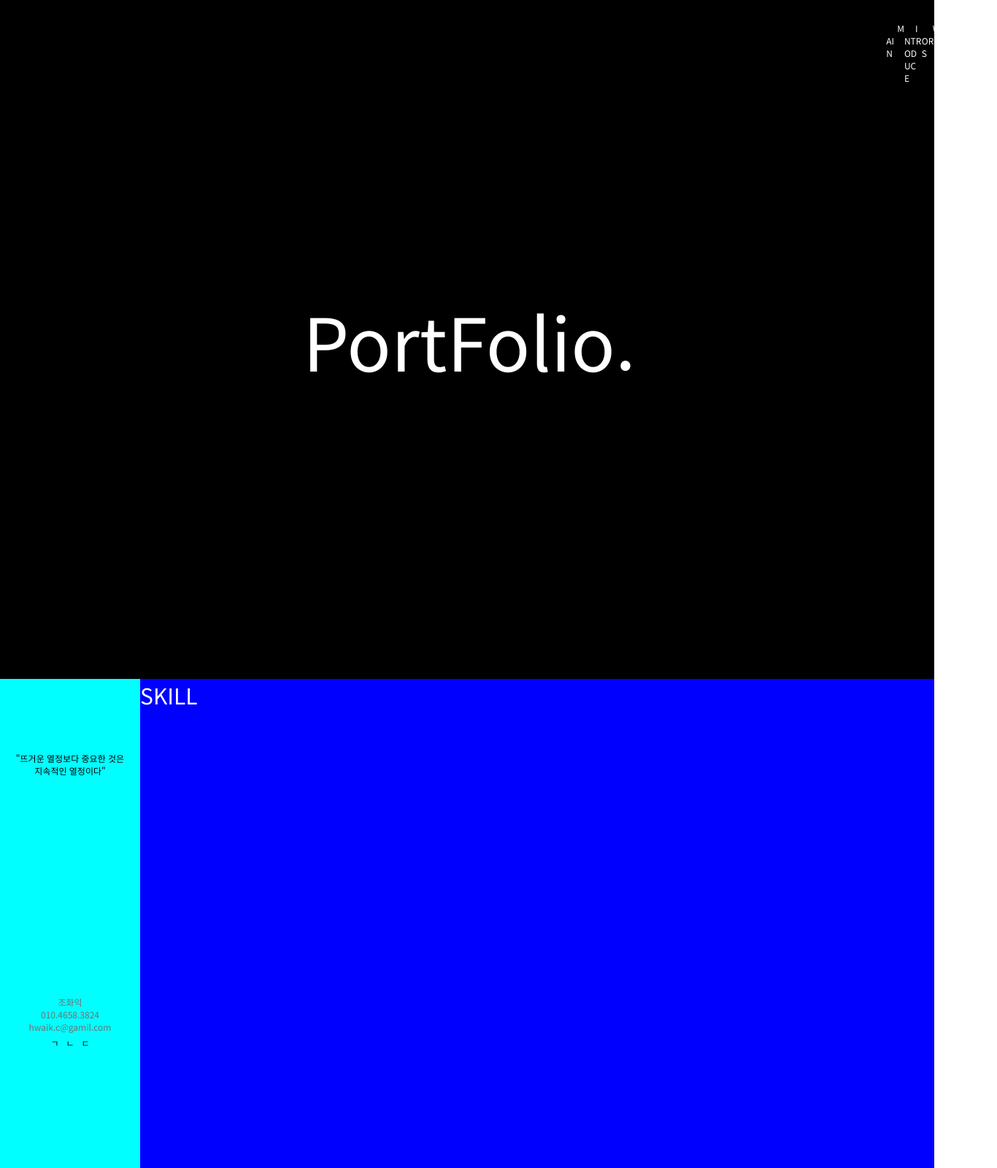
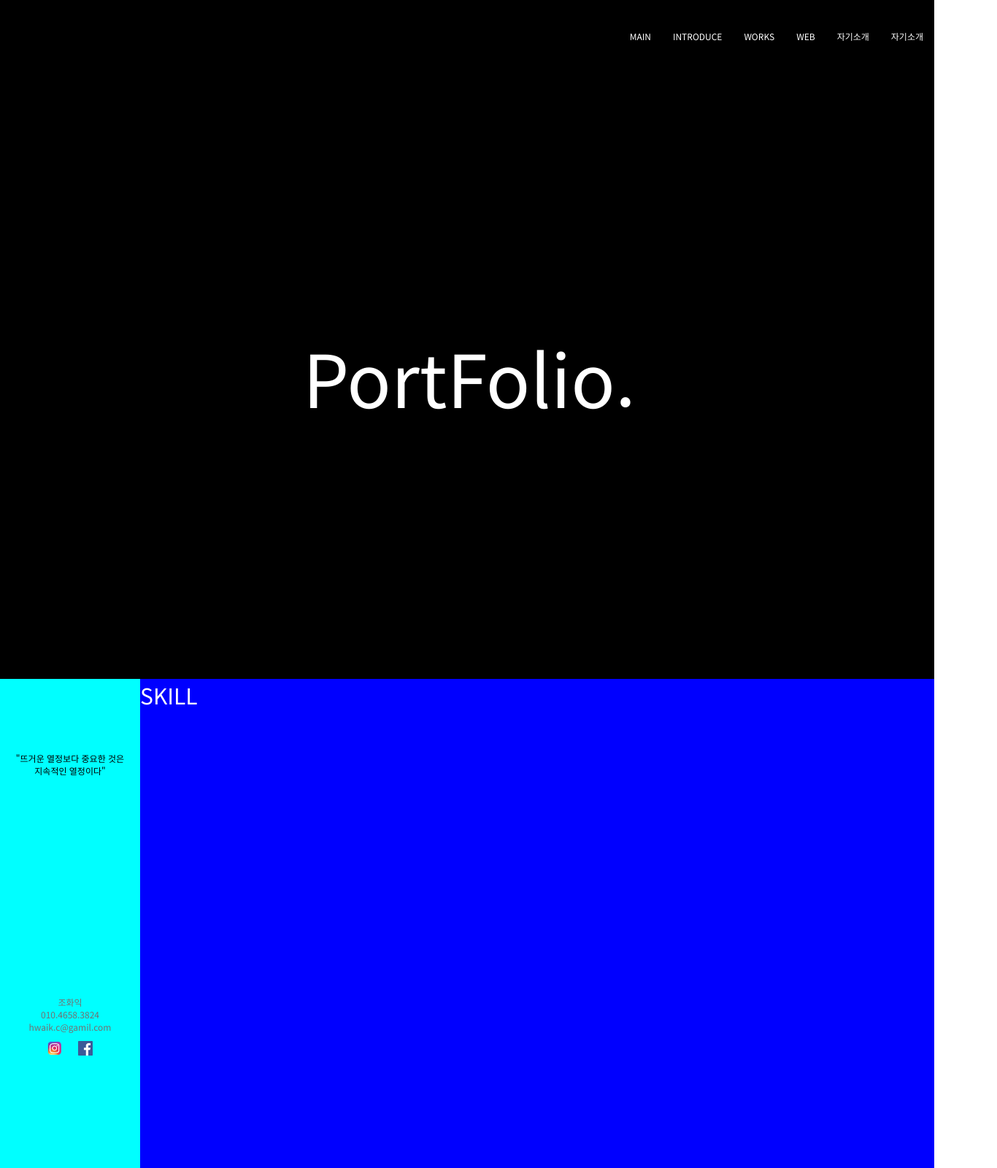
Before and after one commit to hwaik-c/FOliOs, a website: page portfolio.html in a window 1280 px wide. Shown: the top 1600 px of the page at 73% size, 1366 px wide, since content can reach past the window. Drawn offline with Linux system fonts and the light colour scheme.

Commit message:
update1
1

```diff
--- a/portfolio.css
+++ b/portfolio.css
@@ -1,24 +1,33 @@
 
 .one {
   width: 100%;
-  height: 930px;
+  height: 830px;
   background-color: black;
   display: flex;
   justify-content: center;
   position: relative;
 }
-.one ul {
-position: absolute;
-display: flex;
-
-margin:30px 0 0 1300px;
+.nav {
+  display: flex;
+  line-height: 100px;
+  width: 100%;
+  background-color: black;
+  height: 100px;
+  color: white;
+  justify-content: flex-end;
 }
 
-.one li a {
+.nav li a {
   color: white;
-  padding: 0 15px;
+  margin: 0 15px;
 }
-.one div:nth-child(2) {
+
+.nav li :hover {
+  border-bottom: 2px solid white;
+  padding:0 0 10px 0;
+}
+
+.one div {
   align-self: center;
   font-size: 100px;
   color: white;
@@ -32,7 +41,7 @@ margin:30px 0 0 1300px;
   50%{ border-color: transparent; }
 }
 
-.one div:nth-child(2){
+.one div{
   width: 450px;
   overflow: hidden;
   white-space: nowrap;
@@ -86,9 +95,12 @@ margin:30px 0 0 1300px;
 }
 
 .icon li {
-  padding: 5px 5px;
+  padding: 10px 5px;
 }
-
+.icon li img {
+  width: 20px;
+  height: 20px;
+}
 .threebox {
   height: 930px;
 }
--- a/portfolio.html
+++ b/portfolio.html
@@ -11,9 +11,8 @@
 
 </head>
 <body>
-  <div id="body_main"></div>
-    <div class="one">
-        <ul>
+  <div id="body_main">
+        <ul class="nav">
           <li><a href="#a">MAIN</a></li>
           <li><a href="#two" name="main">INTRODUCE</a></li>
           <li><a href="#three" name="main">WORKS</a></li>
@@ -21,7 +20,7 @@
           <li><a href="#a">자기소개</a></li>
           <li><a href="#a">자기소개</a></li>
         </ul>
-
+        <div class="one">
         <div>
          PortFolio.
         </div>
@@ -41,9 +40,8 @@
 
                   <div>
                     <ul class="icon">
-                      <li><a href="#a"><img src="" alt="">ㄱ</a></li>
-                      <li><a href="#a"><img src="" alt="">ㄴ</a></li>
-                      <li><a href="#a"><img src="" alt="">ㄷ</a></li>
+                      <li><a href="https://www.instagram.com/shamuaa/" target="blank"><img src="instagram.png" alt="">　</a></li>
+                      <li><a href="https://www.facebook.com/profile.php?id=100007301146483" target="blank"><img src="facebook.png" alt="">　</a></li>
                     </ul>
                   </div>
               </div>
@@ -115,6 +113,6 @@
     </div>
 
   </div>
-
+</div>
 </body>
 </html>
```
Also changed, not shown: facebook.png (added), instagram.png (added).
